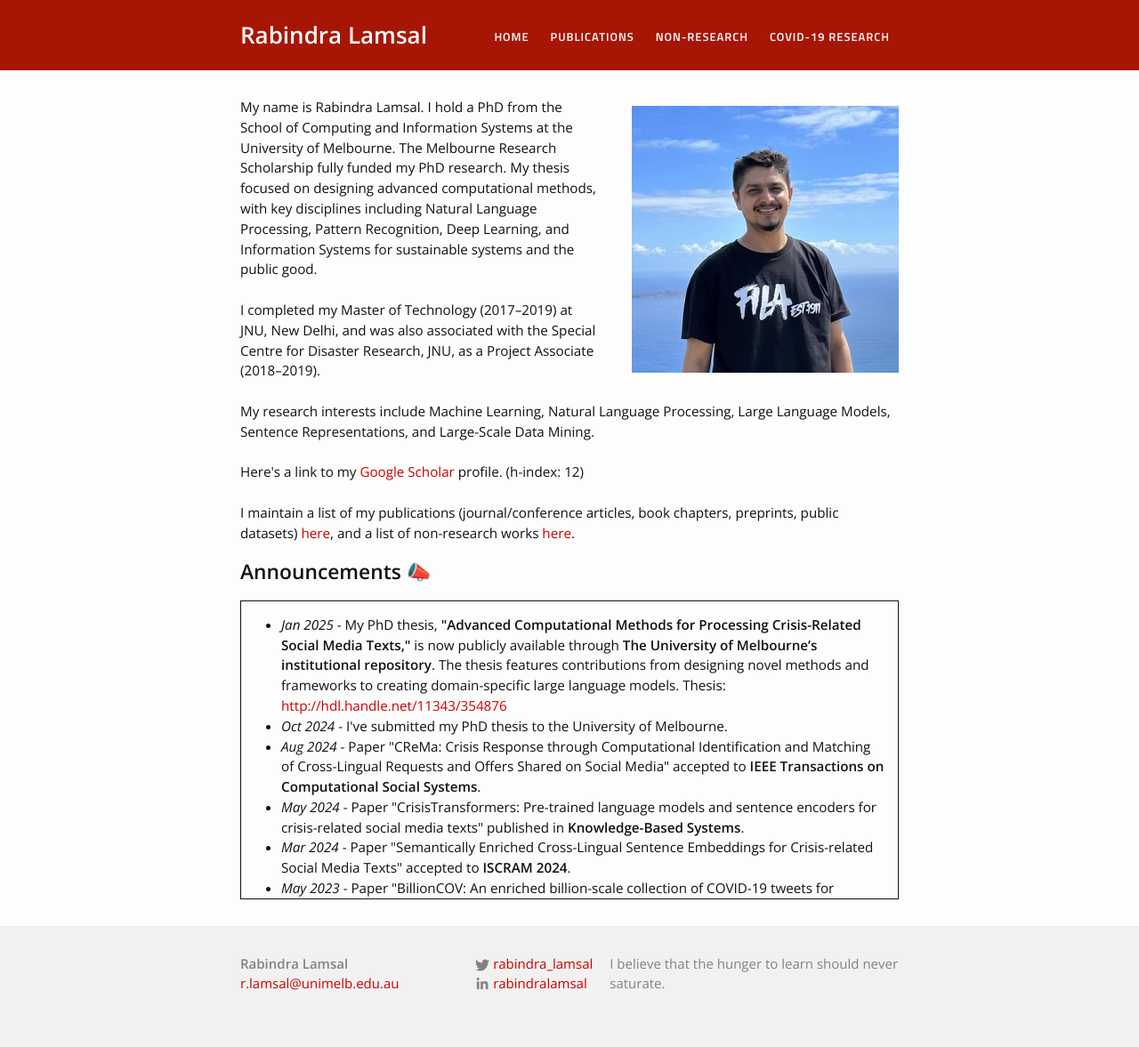
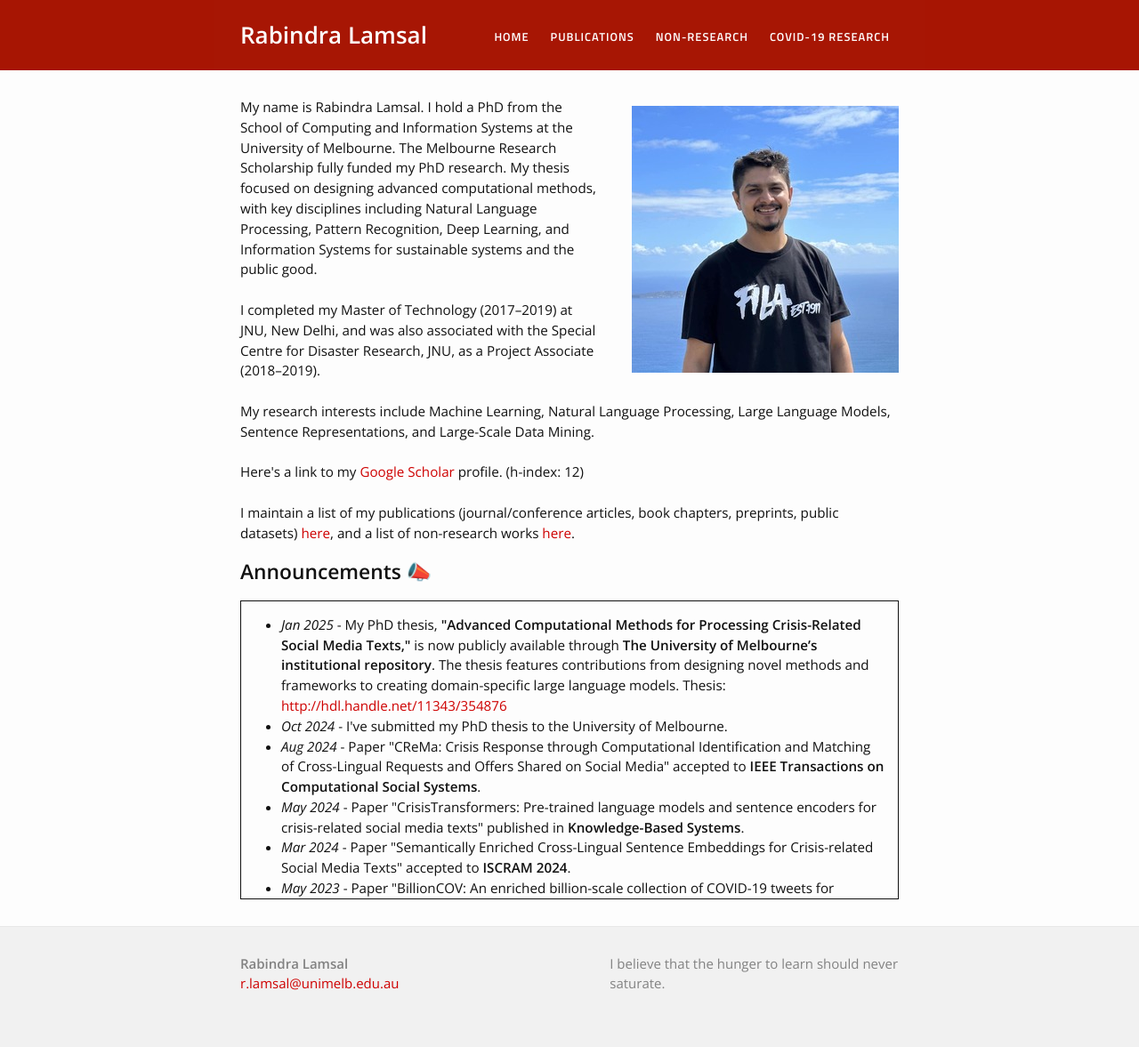
Before and after one commit to rabindralamsal/personal-site, a Jekyll site: the page built from index.html, in a window 1280 px wide. Shown: the whole page at 89% size. Built offline with Jekyll 4.4.1, drawn with Linux system fonts in a browser that asks for light colours; some of the changed lines change nothing that is shown.

Commit message:
Update _config.yml

```diff
--- a/_config.yml
+++ b/_config.yml
@@ -10,9 +10,9 @@ baseurl: "" # the subpath of your site, e.g. /blog/
 
 url: "https://rlamsal.com.np" # the base hostname & protocol for your site
 
-twitter_username: rabindra_lamsal
+#twitter_username: rabindra_lamsal
 github_username:
-linkedin_username: rabindralamsal
+#linkedin_username: rabindralamsal
 facebook_username:
 # feel free to add other links here; you will have to add the SVG icon in _layouts/footer.html
 
```
